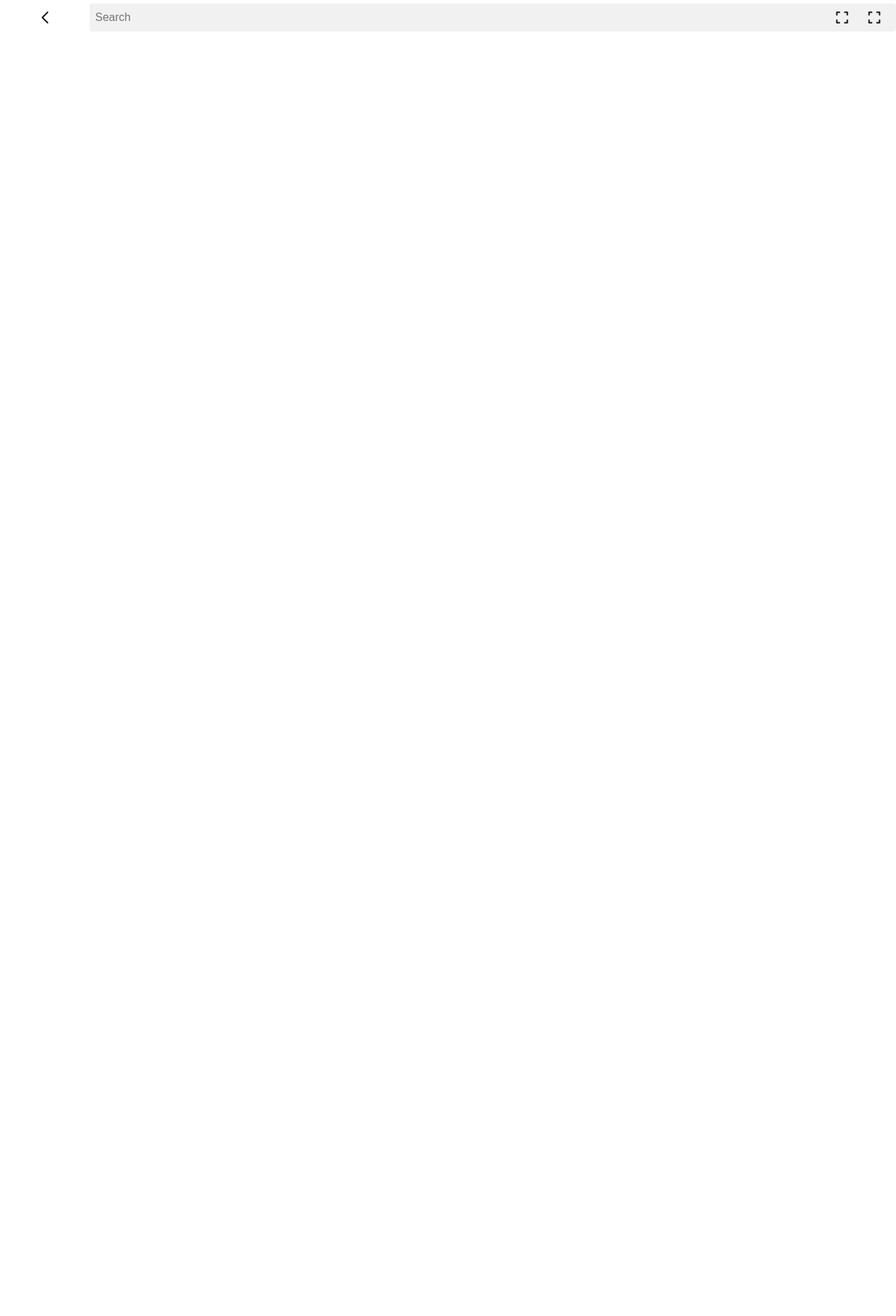
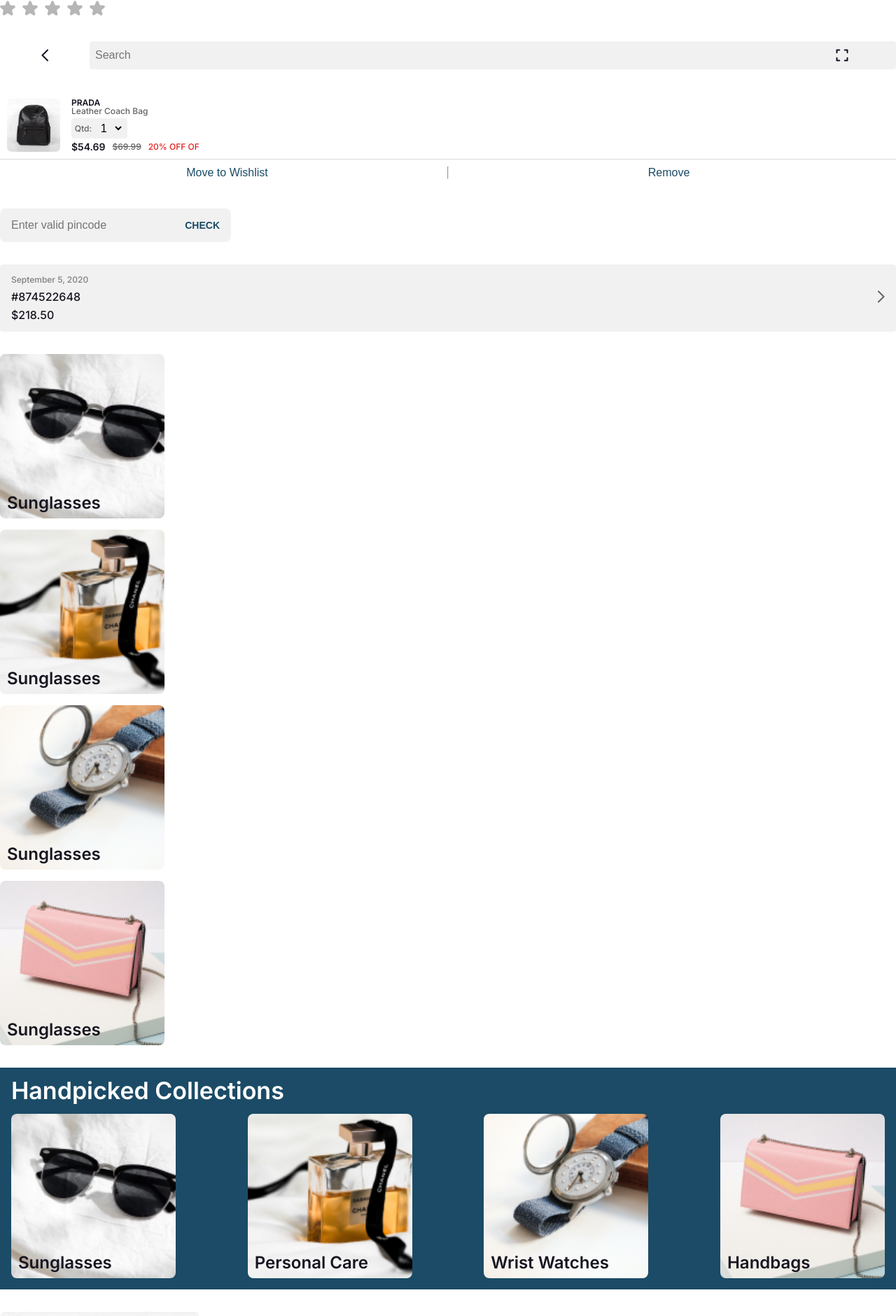
Before and after one commit to emanuelAlbuquerque/PWA-eCommerce, a React (Vite) app in the folder projeto-final/: page / in a window 1280 px wide. Shown: the part 1470-3351 px from the top of the page at 70% size. Before the commit the page ends 1515 px from the top, so only its background shows below. Built offline with nearby package versions, Linux system fonts and the light colour scheme.

Commit message:
Adicionando mais alguns testes

```diff
--- a/projeto-final/src/App.tsx
+++ b/projeto-final/src/App.tsx
@@ -60,12 +60,32 @@ import { ButtonSingle } from './components/AssemblyButtons/Single/ButtonSingle'
 import { useState } from 'react'
 import { Accordian } from './components/Accordian/Accordian'
 import { CheckBox } from './components/Checkboxes/CheckBox'
-import { RadioButton } from './components/RadioButton.tsx/RadioButton'
+import { RadioButton } from './components/RadioButton/RadioButton'
 import { SideNavigation } from './components/SideNavigation/SideNavigation'
 import { HorizontalMenu } from './components/HorizontalMenu/HorizontalMenu'
 import { Stepper } from './components/Stepper/Stepper'
 import { Ratings } from './components/Ratings/Ratings'
 import { Search } from './components/Search/Search'
+import { Card } from './components/Card/Card'
+import exBag from './assets/img/exBag.png'
+import { TextField } from './components/TextField/TextField'
+import { OrderCardMobile } from './components/OrderCardMobile/OrderCardMobile'
+import { BannerSquare } from './components/Banners/Square/BannerSquare'
+
+import imgOculos from './assets/img/img-oculos.png'
+import imgPerfume from './assets/img/img-perfume.png'
+import imgRelogio from './assets/img/img-relogio.png'
+import imgBolsa from './assets/img/img-bolsa.png'
+
+import bolsaRosa from './assets/img/bolsaRosa.png'
+
+import { Handpicked } from './components/Handpicked/Handpicked'
+import { Products } from './components/CardsHorizontais/Products/Products'
+import { DefaultCard } from './components/CardVerticais/Default/DefaultCard'
+import { BannerWide } from './components/Banners/Wide/BannerWide'
+
+import bannerDefault from './assets/img/bannerDefault.png'
+import { BannerSmall } from './components/Banners/Small/BannerSmall'
 
 function App() {
 
@@ -207,7 +227,85 @@ function App() {
       <br />
       <br />
 
-      <Search iconOne={<Placeholder />} iconTwo={<Placeholder />}/>
+      <Search iconOne={<Placeholder />}/>
+
+      <br />
+      <br />
+
+      <Card
+        descriptionProducts='Leather Coach Bag'
+        nameProduct='PRADA'
+        precoComDesconto='$54.69'
+        procoTotal='$69.99'
+        totalDesconsto='20% OFF'
+        img={exBag}
+      />
+
+      <br />
+      <br />
+
+      <TextField />
+
+      <br />
+      <br />
+
+      <OrderCardMobile date='September 5, 2020' idProduto='874522648' precoProduto='218.50'/>
+
+      <br />
+      <br />
+
+      <BannerSquare background={imgOculos} text='Sunglasses'/>
+      <br />
+      <BannerSquare background={imgPerfume} text='Sunglasses'/>
+      <br />
+      <BannerSquare background={imgRelogio} text='Sunglasses'/>
+      <br />
+      <BannerSquare background={imgBolsa} text='Sunglasses'/>
+
+      <br />
+      <br />
+
+      <Handpicked />
+
+      <br />
+      <br />
+
+      <Products
+        background={bolsaRosa}
+        defaultRatings={4}
+        ratings={43}
+        nameProduct="Grande"
+        descriptionProducts="Blossom Pouch"
+        precoComDesconto="39.49"
+        procoTotal="78.66"
+        totalDesconsto="50" />
+      <Products
+        background={bolsaRosa}
+        defaultRatings={4}
+        ratings={43}
+        nameProduct="Grande"
+        descriptionProducts="Blossom Pouch"
+        precoComDesconto="39.49"
+        procoTotal="78.66"
+        totalDesconsto="50" buttonOn/>
+
+        <br />
+        <br />
+
+        <DefaultCard />
+
+        <br />
+        <br />
+
+        <BannerWide variant='funk' />
+        <BannerWide variant='spring' />
+        <BannerWide variant='makeup' />
+        <BannerWide variant='default' background={bannerDefault}/>
+
+        <br />
+        <br />
+
+        <BannerSmall variant='skincare'/>
     </div>
   )
 }
```
